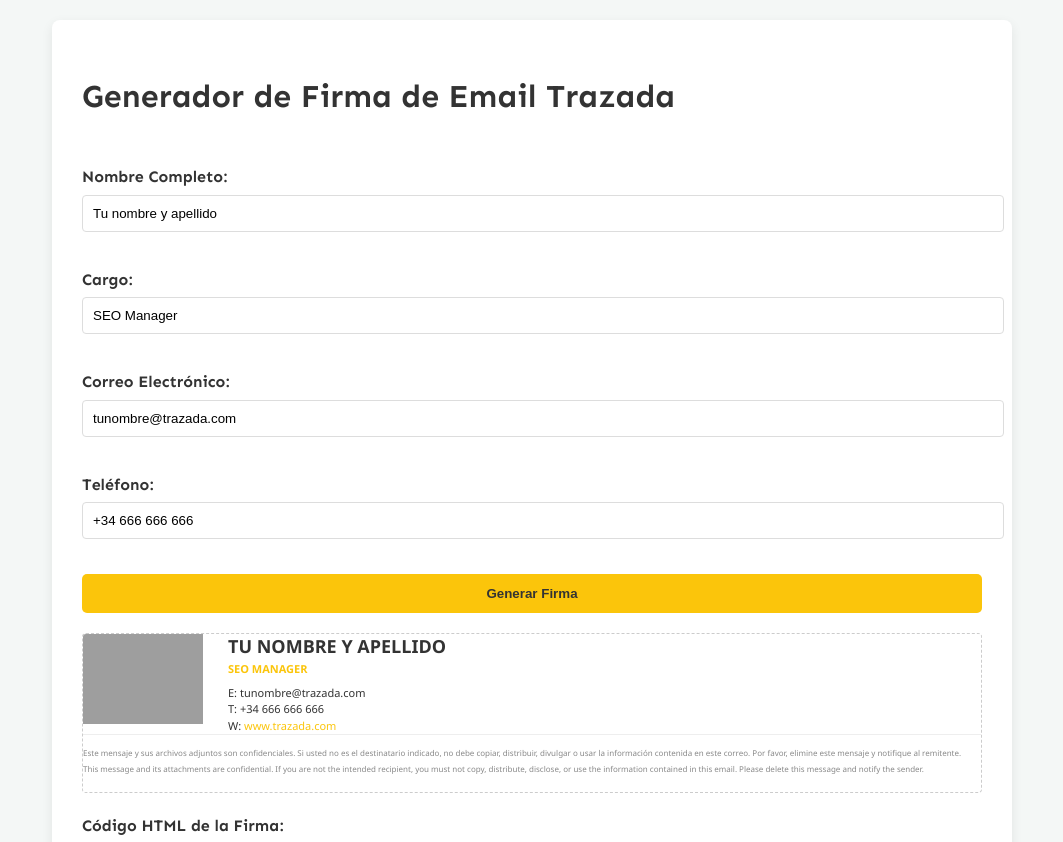
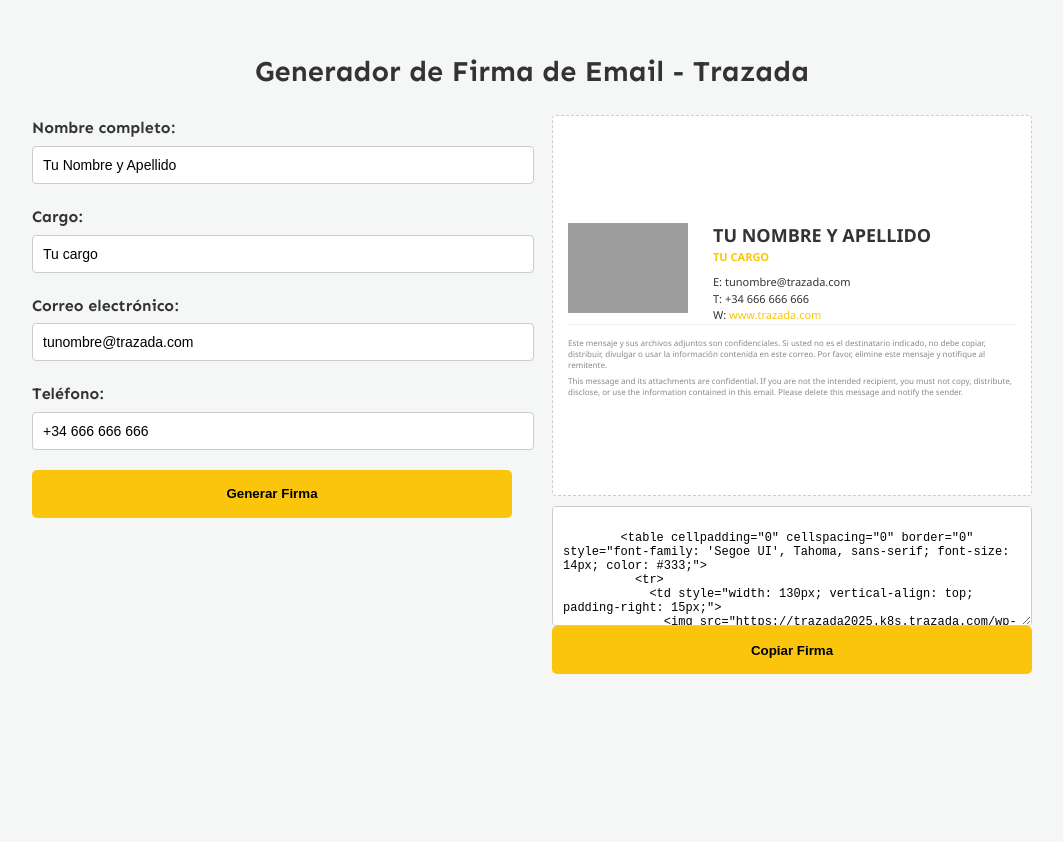
Before and after one commit to jmotero1975/firma-trazada, a plain HTML site: page index.html in a window 1280 px wide. Shown: the top 842 px of the page, without its empty margins (108-1171 px from the left). After the commit the page ends 800 px from the top, so only its background shows below. Drawn offline with Linux system fonts and the light colour scheme.

Commit message:
Update index.html

```diff
--- a/index.html
+++ b/index.html
@@ -9,104 +9,132 @@
     body {
       font-family: 'Sen', 'Segoe UI', Tahoma, Geneva, Verdana, sans-serif;
       margin: 0;
-      padding: 20px;
+      padding: 30px;
       background-color: #f4f7f6;
       color: #333;
       line-height: 1.6;
-      display: flex;
-      justify-content: center;
-      align-items: flex-start;
-      min-height: 100vh;
     }
     .container {
-      background-color: #ffffff;
-      padding: 30px;
-      border-radius: 8px;
-      box-shadow: 0 4px 12px rgba(0, 0, 0, 0.08);
-      width: 100%;
-      max-width: 900px;
+      max-width: 1000px;
+      margin: 0 auto;
+      display: flex;
+      gap: 40px;
+      align-items: flex-start;
+    }
+    .form-section, .preview-section {
+      flex: 1;
       display: flex;
       flex-direction: column;
-      gap: 20px;
+      justify-content: flex-start;
+    }
+    h1 {
+      text-align: center;
+      font-size: 1.8em;
+      margin-bottom: 20px;
     }
     .form-group {
-      margin-bottom: 15px;
+      margin-bottom: 20px;
     }
     label {
       display: block;
+      font-weight: bold;
       margin-bottom: 5px;
-      font-weight: bold;
     }
     input[type="text"], input[type="email"], input[type="tel"] {
       width: 100%;
       padding: 10px;
-      border: 1px solid #ddd;
+      border: 1px solid #ccc;
       border-radius: 4px;
+      font-size: 14px;
     }
     button {
       background-color: #fbc50b;
-      color: #333;
+      color: #000;
       border: none;
       padding: 12px;
       border-radius: 5px;
       font-weight: bold;
       cursor: pointer;
       width: 100%;
+      height: 48px;
     }
+    button:hover {
+      background-color: #e0ac00;
+    }
+
     .signature-preview {
       border: 1px dashed #ccc;
-      min-height: 150px;
-      background-color: transparent;
       border-radius: 4px;
-      overflow: hidden;
+      padding: 24px 15px 15px 15px;
+      background-color: #fff;
+      margin-bottom: 10px;
+      height: 340px;
+      overflow: auto;
     }
+
     .signature-output {
       width: 100%;
-      height: 250px;
-      margin-top: 15px;
-      border: 1px solid #ddd;
+      height: 120px;
+      font-family: monospace;
+      font-size: 12px;
+      padding: 10px;
+      border: 1px solid #ccc;
       border-radius: 4px;
-      padding: 10px;
-      font-family: monospace;
-      white-space: pre-wrap;
-      word-wrap: break-word;
       resize: vertical;
+      box-sizing: border-box;
+    }
+
+    iframe {
+      width: 100%;
+      height: 100%;
+      border: none;
+    }
+
+    @media screen and (max-width: 768px) {
+      .container {
+        flex-direction: column;
+      }
     }
   </style>
 </head>
 <body>
+  <h1>Generador de Firma de Email - Trazada</h1>
   <div class="container">
-    <h1>Generador de Firma de Email Trazada</h1>
+    <!-- Formulario -->
+    <div class="form-section">
       <div class="form-group">
-      <label>Nombre Completo:</label>
-      <input type="text" id="fullName" placeholder="Ej: Tu Nombre y Apellido" />
+        <label for="fullName">Nombre completo:</label>
+        <input type="text" id="fullName" placeholder="Ej: Jose M. Otero" />
       </div>
       <div class="form-group">
-      <label>Cargo:</label>
-      <input type="text" id="position" placeholder="Ej: SEO manager" />
+        <label for="position">Cargo:</label>
+        <input type="text" id="position" placeholder="Ej: Managing Director" />
       </div>
       <div class="form-group">
-      <label>Correo Electrónico:</label>
-      <input type="email" id="email" placeholder="Ej: tunombre@trazada.com" />
+        <label for="email">Correo electrónico:</label>
+        <input type="email" id="email" placeholder="Ej: jmotero@trazada.com" />
       </div>
       <div class="form-group">
-      <label>Teléfono:</label>
-      <input type="tel" id="phone" placeholder="Ej: +34 6666 666 666" />
+        <label for="phone">Teléfono:</label>
+        <input type="tel" id="phone" placeholder="Ej: +34 686 850 946" />
       </div>
       <button onclick="generateSignature()">Generar Firma</button>
+    </div>
 
+    <!-- Previsualización -->
+    <div class="preview-section">
       <div class="signature-preview">
-      <iframe id="signatureIframe" frameborder="0" style="width:100%; height:100%; border:none;"></iframe>
+        <iframe id="signatureIframe"></iframe>
       </div>
-    <label>Código HTML de la Firma:</label>
       <textarea id="signatureOutput" class="signature-output" readonly></textarea>
       <button onclick="copySignature()">Copiar Firma</button>
+    </div>
   </div>
 
   <script>
     const LOGO = 'https://trazada2025.k8s.trazada.com/wp-content/uploads/2025/07/Diseno-sin-titulo-2025-07-30T090829.277.png';
+    const WEBSITE = 'https://www.trazada.com';
     const ADDRESS = 'Paseo de la Castellana 216, CP 28046 MADRID';
-    const WEBSITE = 'https://www.trazada.com';
 
     function generateSignature() {
       const fullName = document.getElementById('fullName').value.trim().toUpperCase();
@@ -115,26 +143,21 @@ function generateSignature() {
       const phone = document.getElementById('phone').value.trim();
 
       const signatureHtml = `
-    <table cellpadding="0" cellspacing="0" border="0" style="font-family: 'Segoe UI', Tahoma, sans-serif; color: #333; font-size: 14px; line-height: 1.4; background-color: transparent; width: 100%;">
+        <table cellpadding="0" cellspacing="0" border="0" style="font-family: 'Segoe UI', Tahoma, sans-serif; font-size: 14px; color: #333;">
           <tr>
-        <!-- BLOQUE IZQUIERDO: LOGO -->
             <td style="width: 130px; vertical-align: top; padding-right: 15px;">
-          <img src="${LOGO}" alt="Trazada" style="width: 120px; height: auto; display: block;" />
+              <img src="${LOGO}" alt="Trazada" style="width: 120px; height: auto;" />
             </td>
-
-        <!-- BLOQUE DERECHO: Nombre, cargo y contacto -->
-        <td style="vertical-align: top; text-align: left;">
+            <td style="vertical-align: top;">
               <p style="margin: 0; font-weight: bold; font-size: 18px;">${fullName}</p>
-          <p style="margin: 2px 0 8px 0; font-weight: bold; font-size: 11px; color: #fbc50b;">${position}</p>
+              <p style="margin: 2px 0 10px 0; font-weight: bold; font-size: 11px; color: #fbc50b;">${position}</p>
               <p style="margin: 0; font-size: 11px; line-height: 1.5;">
                 E: <a href="mailto:${email}" style="color: #333; text-decoration: none;">${email}</a><br/>
                 T: ${phone}<br/>
-            W: <a href="${WEBSITE}" target="_blank" style="color: #fbc50b; text-decoration: none;">${WEBSITE.replace('https://', '')}</a>
+                W: <a href="${WEBSITE}" target="_blank" style="color: #fbc50b; text-decoration: none;">${WEBSITE.replace('https://','')}</a>
               </p>
             </td>
           </tr>
-
-      <!-- LEGAL -->
           <tr>
             <td colspan="2" style="padding-top: 12px; border-top: 1px solid #eee; font-size: 8px; color: #888;">
               <p style="margin: 0;">Este mensaje y sus archivos adjuntos son confidenciales. Si usted no es el destinatario indicado, no debe copiar, distribuir, divulgar o usar la información contenida en este correo. Por favor, elimine este mensaje y notifique al remitente.</p>
@@ -144,50 +167,50 @@ function generateSignature() {
         </table>
       `;
 
+      // Previsualización en el textarea
       document.getElementById('signatureOutput').value = signatureHtml;
 
+      // Previsualización en el iframe
       const iframe = document.getElementById('signatureIframe');
-  iframe.contentDocument.open();
-  iframe.contentDocument.write(`
+      const doc = iframe.contentDocument || iframe.contentWindow.document;
+      doc.open();
+      doc.write(`
         <!DOCTYPE html>
         <html>
-    <head><style>body { margin: 0; padding: 0; background-color: transparent; }</style></head>
+          <head>
+            <style>
+              html, body {
+                height: 100%;
+                margin: 0;
+                padding: 0;
+                display: flex;
+                justify-content: center;
+                align-items: center;
+                font-family: 'Segoe UI', Tahoma;
+              }
+            </style>
+          </head>
           <body>${signatureHtml}</body>
         </html>
       `);
-  iframe.contentDocument.close();
+      doc.close();
     }
-
 
     function copySignature() {
       const html = document.getElementById('signatureOutput').value;
-      const tempDiv = document.createElement('div');
-      tempDiv.innerHTML = html;
-      tempDiv.style.position = 'absolute';
-      tempDiv.style.left = '-9999px';
-      document.body.appendChild(tempDiv);
-
-      const range = document.createRange();
-      range.selectNodeContents(tempDiv);
-      const selection = window.getSelection();
-      selection.removeAllRanges();
-      selection.addRange(range);
-
-      try {
+      const temp = document.createElement('textarea');
+      temp.value = html;
+      document.body.appendChild(temp);
+      temp.select();
       document.execCommand('copy');
+      document.body.removeChild(temp);
       alert('Firma copiada al portapapeles.');
-      } catch {
-        alert('No se pudo copiar. Usa copiar manualmente.');
     }
 
-      document.body.removeChild(tempDiv);
-      selection.removeAllRanges();
-    }
-
-    // Preload con valores de ejemplo
+    // Rellenar valores por defecto al cargar
     document.addEventListener('DOMContentLoaded', () => {
-      document.getElementById('fullName').value = 'Tu nombre y apellido';
-      document.getElementById('position').value = 'SEO Manager';
+      document.getElementById('fullName').value = 'Tu Nombre y Apellido';
+      document.getElementById('position').value = 'Tu cargo';
       document.getElementById('email').value = 'tunombre@trazada.com';
       document.getElementById('phone').value = '+34 666 666 666';
       generateSignature();
```
Lines whose indentation alone changed are shown as unchanged.
